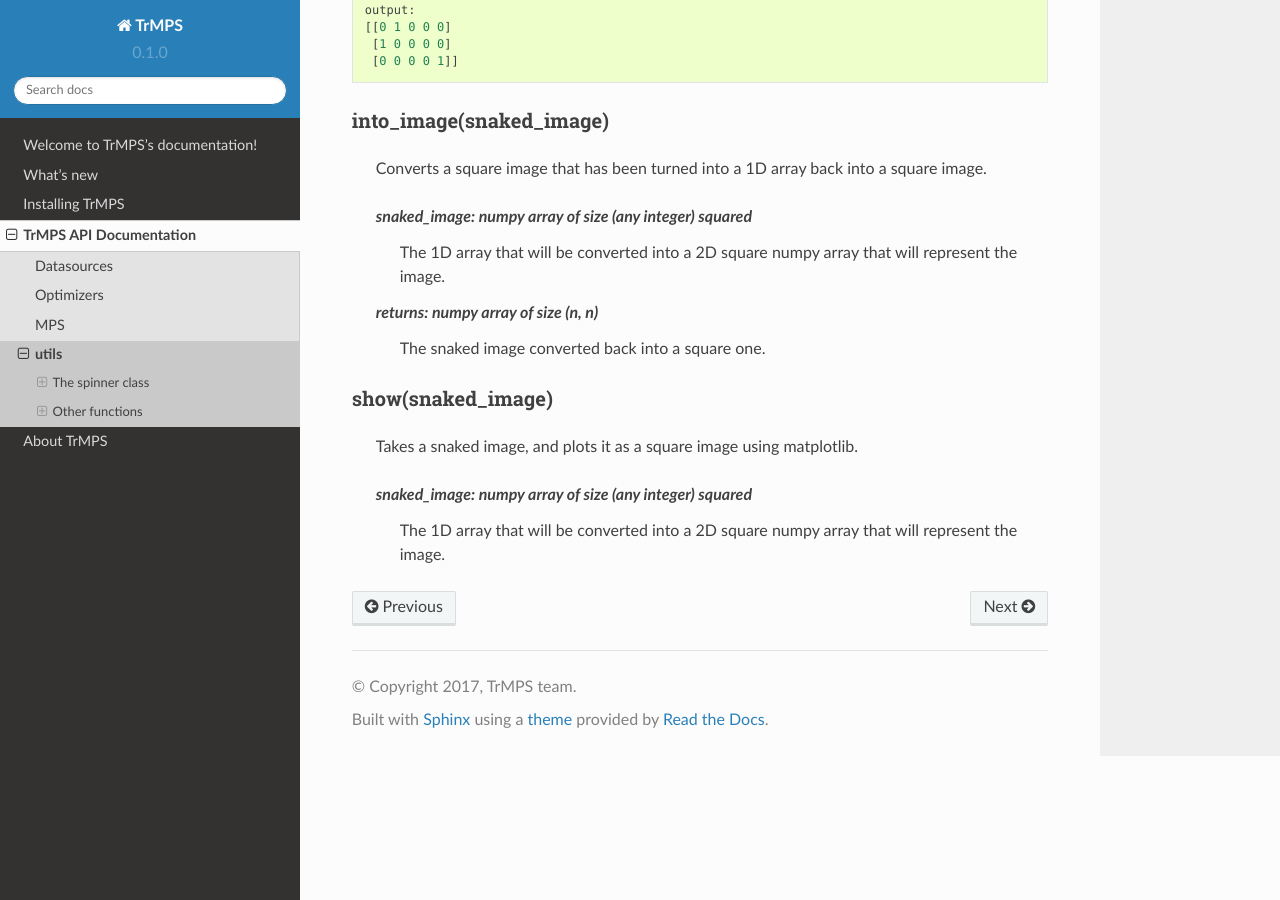
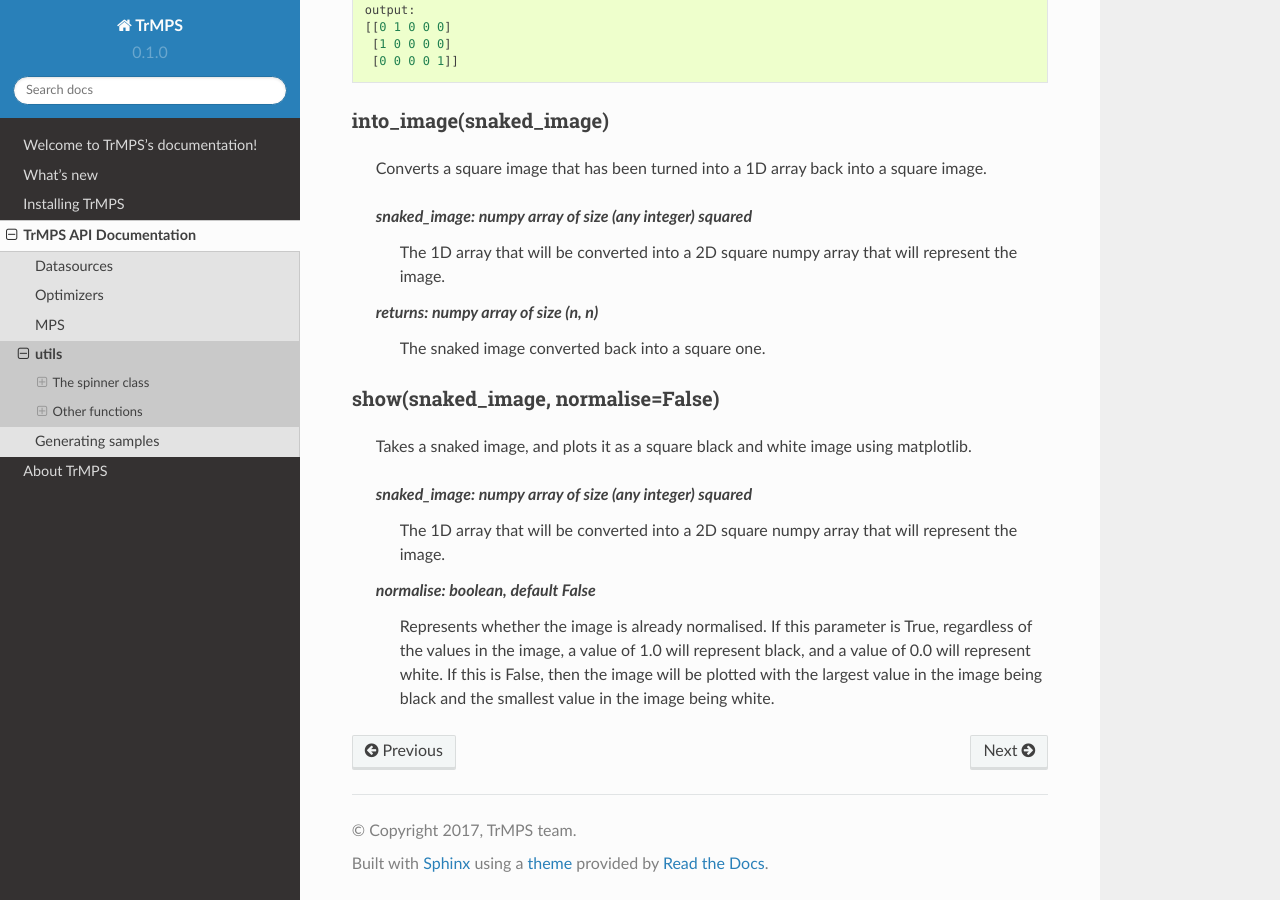
Before and after one commit to TrMPS/MPS-MNIST, a Sphinx documentation site: the page built from docs/source/api/utils/index.rst, in a window 1280 px wide and 900 px high, scrolled down 2238 px. Built offline with Sphinx 7.4.7 and the Read the Docs theme 2.0.0, drawn with Linux system fonts in a browser that asks for light colours.

```diff
--- a/docs/source/api/index.rst
+++ b/docs/source/api/index.rst
@@ -10,3 +10,4 @@ TrMPS consists of the following parts. Click through to find out more!
    optimizers/index
    mps/index
    utils/index
+   generating/index
--- a/docs/source/api/mps/index.rst
+++ b/docs/source/api/mps/index.rst
@@ -68,6 +68,7 @@ Subclasses
 
    sqMPS
    SGDMPS
+   shortMPS
 
 Properties
 ---------
--- /dev/null
+++ b/docs/source/api/mps/shortMPS.rst
@@ -0,0 +1,4 @@
+shortMPS
+========
+
+shortMPS is a subclass of MPS that has a slightly different structure, which is required for generation. Namely, the start_node and end_node are of a different shape. Certain matrices (usually the first and last ones) should not be trained, and to do this, the shortMPSOptimizer class should be used instead of MPSOptimizer or sqMPSOptimizer.
--- a/docs/source/api/optimizers/index.rst
+++ b/docs/source/api/optimizers/index.rst
@@ -82,7 +83,7 @@ __init__(MPSNetwork, max_size, optional_parameters=MPSOptimizerParameters())
  Initialises the optimiser.
 
  *MPSNetwork: MPS or sqMPS*
-  The matrix product state that will be optimised. Take note that if an sqMPS is passed in, the MPSOptimizer cannot use the Hessian when optimizing. Despite being a subclass of MPS, passing in an SGDMPS is not supported. If you want to optimize an SGDMPS, use SGDOptimizer.
+  The matrix product state that will be optimised. Take note that if an sqMPS is passed in, the MPSOptimizer cannot use the Hessian when optimizing. Despite being a subclass of MPS, passing in an SGDMPS is not supported. If you want to optimize an SGDMPS, use SGDOptimizer. To train a shortMPS and maintain its canonical form, use a shortMPSOptimizer.
  *max_size: integer*
   The maximum size the tensors composing the MPS can grow to.
  *optional_parameters: MPSOptimizerParameters*
--- a/docs/source/api/utils/index.rst
+++ b/docs/source/api/utils/index.rst
@@ -94,9 +94,11 @@ into_image(snaked_image)
  *returns: numpy array of size (n, n)*
   The snaked image converted back into a square one.
 
-show(snaked_image)
+show(snaked_image, normalise=False)
 ^^^^^^^^^
- Takes a snaked image, and plots it as a square image using matplotlib.
+ Takes a snaked image, and plots it as a square black and white image using matplotlib.
 
  *snaked_image: numpy array of size (any integer) squared*
   The 1D array that will be converted into a 2D square numpy array that will represent the image.
+ *normalise: boolean, default False*
+  Represents whether the image is already normalised. If this parameter is True, regardless of the values in the image, a value of 1.0 will represent black, and a value of 0.0 will represent white. If this is False, then the image will be plotted with the largest value in the image being black and the smallest value in the image being white.
--- a/docs/source/whatsnew.rst
+++ b/docs/source/whatsnew.rst
@@ -1,4 +1,4 @@
 What's new
 ================
 
-Everything!
+Everything! But especially anything to do with generation.
```
Also changed, not shown: other parts of docs/source/api/optimizers/index.rst (+1 -0 lines), docs/source/api/generating/index.rst (added, +31 -0 lines), docs/source/api/optimizers/shortMPSOptimizer.rst (added, +22 -0 lines).
